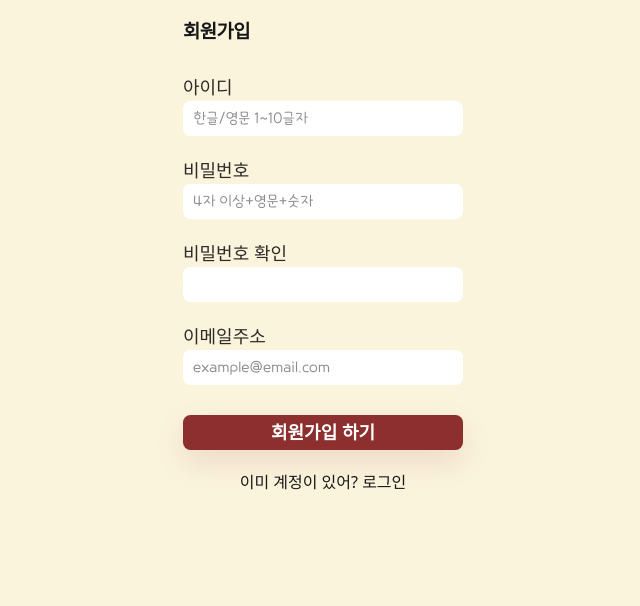
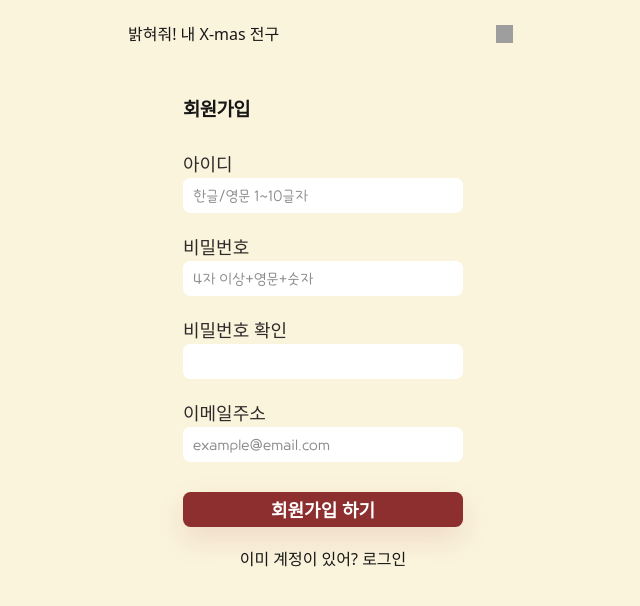
Before and after one commit to All-About-Smile/xmas-lights-frontend, a React (Vite) app: page /register in a window 1280 px wide. Shown: the top 606 px of the page, without its empty margins (317-957 px from the left). Built offline with nearby package versions, Linux system fonts and the light colour scheme; no server answers; grey boxes are pictures that could not be loaded; a web font is replaced by a local one.

Commit message:
회원가입 페이지 윗부분에도 홈버튼이랑 ‘밝혀줘!~~’ 문구 추가 여부

```diff
--- a/src/pages/RegisterPage.tsx
+++ b/src/pages/RegisterPage.tsx
@@ -7,6 +7,8 @@ import { AuthLayout } from "../layouts/AuthLayout";
 import Input from "../components/ui/Input";
 import Label from "../components/ui/Label";
 import Button from "../components/ui/Button";
+import HomeButton from "../components/navigation/HomeButton";
+import ServiceTitle from "../components/common/ServiceTitle";
 
 import { authApi } from "../api/authApi";
 
@@ -97,7 +99,15 @@ function RegisterPage() {
   };
 
   return (
-    <AuthLayout title="회원가입">
+    <AuthLayout
+      title="회원가입"
+      headerSlot={
+        <header className="flex items-center justify-between">
+          <ServiceTitle className="text-neutral-900" />
+          <HomeButton to="/" ariaLabel="홈으로" />
+        </header>
+      }
+    >
       <form onSubmit={handleSubmit} className="space-y-8">
         <div className="space-y-2">
           <Label className="text-base font-medium">아이디</Label>
```
